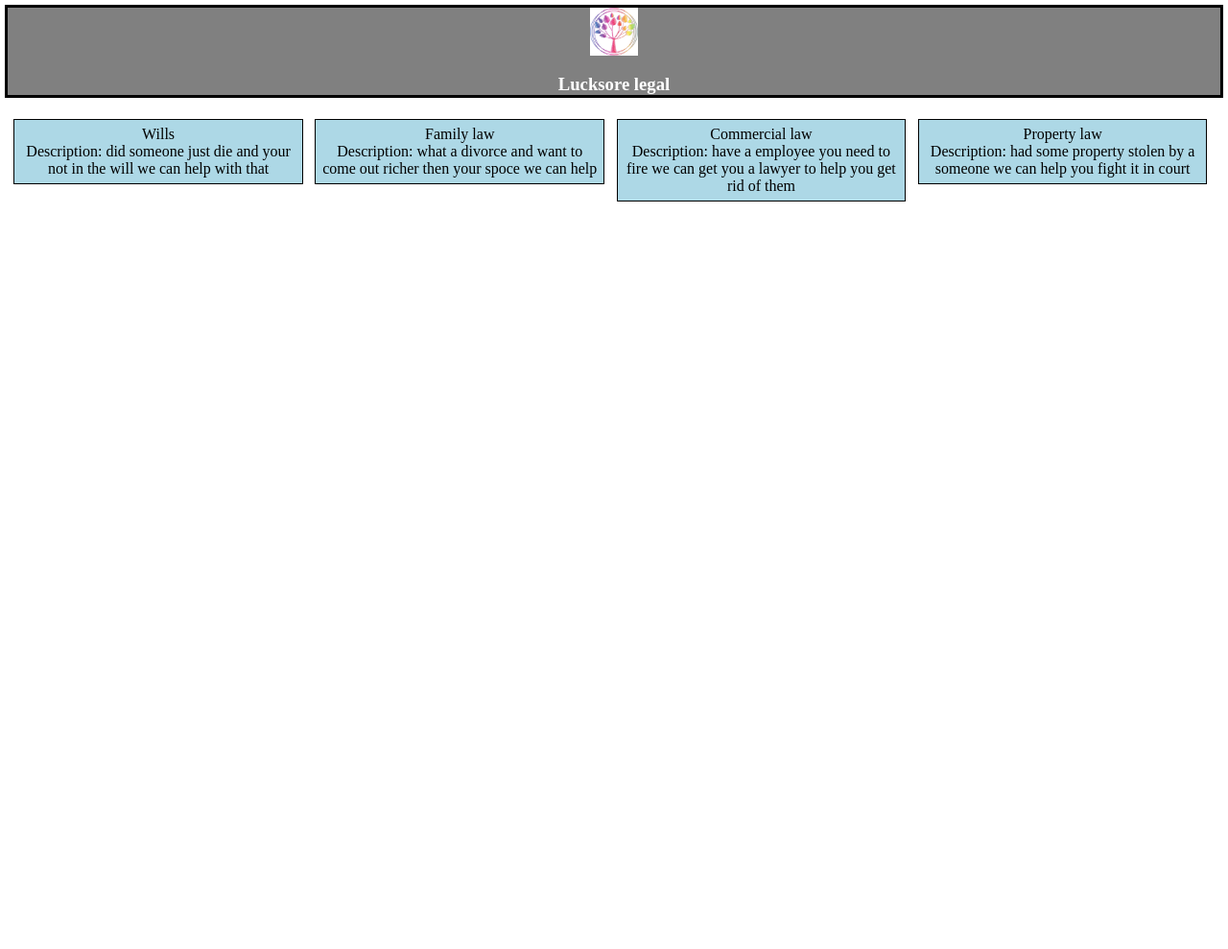
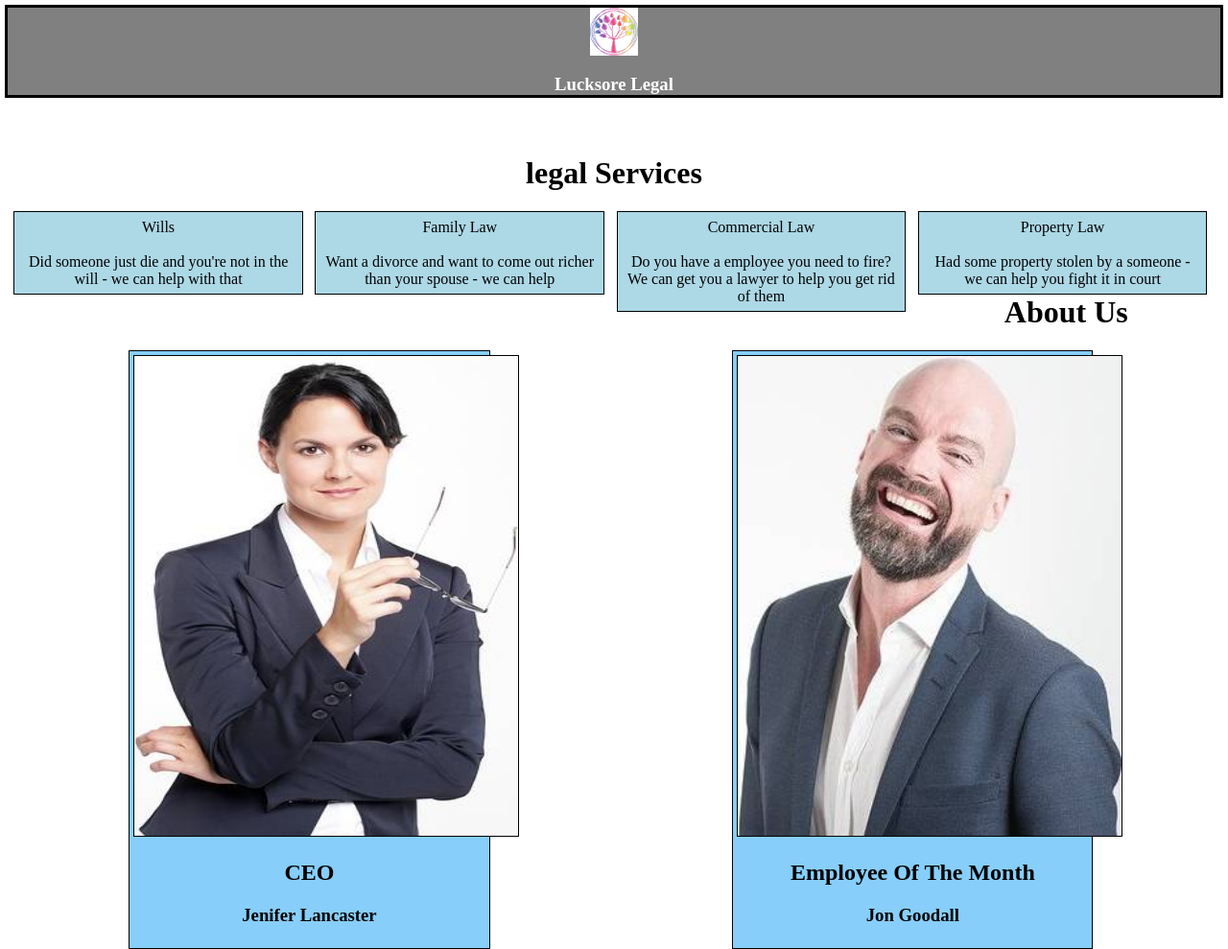
Before and after one commit to MatthewKlemick/LawFirmSite-Matthew, a Flask app: page / in a window 1280 px wide. Shown: the whole page at 96% size. Before the commit the page ends 210 px from the top, so only its background shows below. Run offline with Flask 2, Linux system fonts and the light colour scheme.

Commit message:
About Section Completed

```diff
--- a/main.py
+++ b/main.py
@@ -10,4 +10,6 @@ main.config['Images'] = images
 @main.route('/')
 def Main():
     Image_name1 = os.path.join(main.config['Images'], 'logo.jpg')
-    return render_template('mainpage.html', I1 = Image_name1)
+    Image_name2 = os.path.join(main.config['Images'], 'business-woman.jpg')
+    Image_name3 = os.path.join(main.config['Images'], 'business-man.jpg')
+    return render_template('mainpage.html', I1 = Image_name1, I2 = Image_name2, I3 = Image_name3)
--- a/templates/mainpage.html
+++ b/templates/mainpage.html
@@ -5,11 +5,13 @@
     display: block;
     margin-left: auto;
     margin-right: auto;
-    width: 50%;
     margin-top: 6px;
+    width:50px;
+    height:50px;
     }
     div.Services {
-    margin: 0.5%;
+    margin-left: 0.5%;
+    margin-right: 0.5%;
     border: 1px solid black;
     float: left;
     width: 22.7%;
@@ -23,40 +25,89 @@
     color: white;
     text-align: center;
     }
+    div.About {
+    margin-left: 10%;
+    margin-right: 10%;
+    float: left;
+    border: 1px solid black;
+    width: 29%;
+    padding: 0.3%;
+    text-align: center;
+    background-color: lightskyblue;
+    }
     body{
     background-color:white;
+    }
+    .profilep{
+    width:400px;
+    height:500px;
+    border: 1px solid black;
+    }
+    .text{
+    text-align: center;
+    }
+    .division{
+    width: 100%;
+    margin-top: 5%;
+    margin-bottom: 5%;
     }
     </style>
     <body>
         <header>
-            <img src="{{ I1 }}" class="logo" alt="our logo" style="width:50px;height:50px;">
-            <h3>Lucksore legal</h3>
+            <img src="{{ I1 }}" class="logo" alt="our logo">
+            <h3>Lucksore Legal</h3>
         </header>
 
-        <div style="width: 100%;">
+        <div class="division">
+
+            <h1 class="text">legal Services</h1>
 
             <div class="Services">
                 Wills
                 <br>
-                Description: did someone just die and your not in the will we can help with that
+                <br>
+                Did someone just die and you're not in the will - we can help with that
             </div>
 
             <div class="Services">
-                Family law
+                Family Law
                 <br>
-                Description: what a divorce and want to come out richer then your spoce we can help
+                <br>
+                Want a divorce and want to come out richer than your spouse - we can help
             </div>
 
             <div class="Services">
-                Commercial law
+                Commercial Law
                 <br>
-                Description: have a employee you need to fire we can get you a lawyer to help you get rid of them
+                <br>
+                Do you have a employee you need to fire? We can get you a lawyer to help you get rid of them
             </div>
 
             <div class="Services">
-                Property law
+                Property Law
                 <br>
-                Description: had some property stolen by a someone we can help you fight it in court
+                <br>
+                Had some property stolen by a someone - we can help you fight it in court
+            </div>
+        </div>
+        <div class="division">
+
+            <h1 class="text">About Us</h1>
+
+            <div class="About">
+                <img src="{{ I2 }}" class="profilep" alt="our ceo">
+                <div class="text">
+                    <h2>CEO</h2>
+                    <h3>Jenifer Lancaster</h3>
+                </div>
+            </div>
+
+            <div class="About">
+                <img src="{{ I3 }}" class="profilep" alt="our best employee">
+                <div class="text">
+                    <h2>Employee Of The Month</h2>
+                    <h3>Jon Goodall</h3>
+                </div>
             </div>
         </div>
     </body>
```
Also changed, not shown: README.md, static/Images/business-man.jpg (added), static/Images/business-woman.jpg (added).
